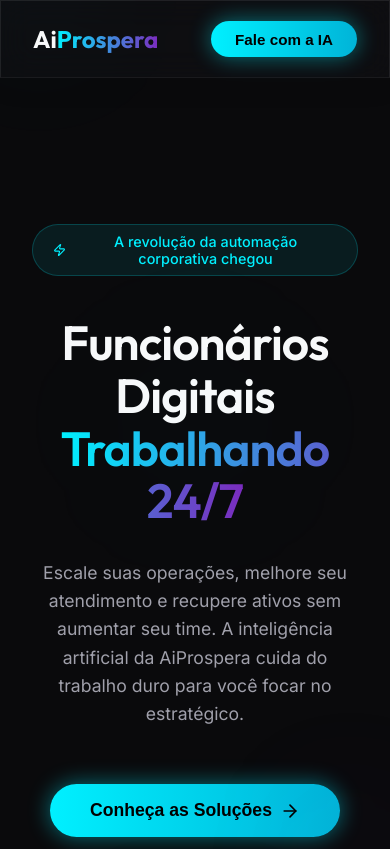
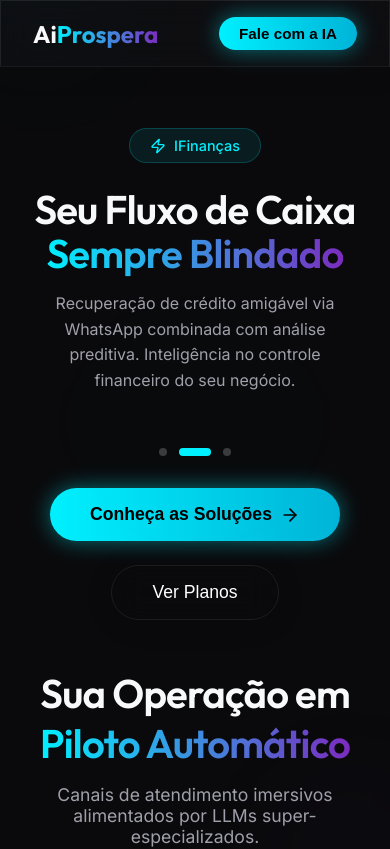
Before and after one commit to gsklukao/aiprospera.com.br, a React (Vite) app: page / in a window 390 px wide. Shown: the top 849 px of the page. Built offline with nearby package versions, Linux system fonts and the light colour scheme.

Commit message:
feat: adiciona carrossel na hero section e ajusta responsividade vertical

```diff
--- a/src/App.tsx
+++ b/src/App.tsx
@@ -1,8 +1,38 @@
-
+import { useState, useEffect } from 'react';
 import { Bot, Zap, ArrowRight, Activity, Car, Users, CheckCircle2, MessageSquare, PhoneCall } from 'lucide-react';
-import { motion } from 'framer-motion';
+import { motion, AnimatePresence } from 'framer-motion';
 
 function App() {
+  const [currentSlide, setCurrentSlide] = useState(0);
+
+  const heroSlides = [
+    {
+      badge: "A revolução da automação corporativa",
+      title1: "Funcionários Digitais",
+      title2: "Trabalhando 24/7",
+      desc: "Escale suas operações, melhore seu atendimento e recupere ativos sem aumentar seu time. A inteligência artificial da AiProspera cuida do trabalho duro."
+    },
+    {
+      badge: "IFinanças",
+      title1: "Seu Fluxo de Caixa",
+      title2: "Sempre Blindado",
+      desc: "Recuperação de crédito amigável via WhatsApp combinada com análise preditiva. Inteligência no controle financeiro do seu negócio."
+    },
+    {
+      badge: "AiProspera Drive e Conecta",
+      title1: "Ecossistema Completo",
+      title2: "Para Seu Crescimento",
+      desc: "Desde o match perfeito de prestadores de serviço com clientes até o rastreamento logístico contínuo em tempo real."
+    }
+  ];
+
+  useEffect(() => {
+    const timer = setInterval(() => {
+      setCurrentSlide((prev) => (prev + 1) % heroSlides.length);
+    }, 5500);
+    return () => clearInterval(timer);
+  }, []);
+
   const fadeInUp = {
     hidden: { opacity: 0, y: 40 },
     visible: { opacity: 1, y: 0, transition: { duration: 0.6 } }
@@ -14,15 +44,15 @@ function App() {
   };
 
   return (
-    <div className="min-h-screen">
+    <div className="min-h-screen relative overflow-hidden">
       {/* Background glow effects */}
-      <div className="fixed inset-0 z-[-1] overflow-hidden pointer-events-none">
+      <div className="fixed inset-0 z-[-1] pointer-events-none">
         <div style={{ position: 'absolute', top: '-10%', left: '-10%', width: '40vw', height: '40vw', background: 'radial-gradient(circle, rgba(0,240,255,0.08) 0%, rgba(10,10,12,0) 70%)', filter: 'blur(60px)' }}></div>
         <div style={{ position: 'absolute', bottom: '-10%', right: '-10%', width: '40vw', height: '40vw', background: 'radial-gradient(circle, rgba(123,44,191,0.08) 0%, rgba(10,10,12,0) 70%)', filter: 'blur(60px)' }}></div>
-        <div style={{ position: 'absolute', top: '50%', left: '50%', transform: 'translate(-50%, -50%)', width: '60vw', height: '60vw', background: 'radial-gradient(circle, rgba(0,240,255,0.03) 0%, rgba(10,10,12,0) 70%)', filter: 'blur(80px)' }}></div>
+        <div style={{ position: 'absolute', top: '50%', left: '50%', transform: 'translate(-50%, -50%)', width: '60vw', height: '60vw', background: 'radial-gradient(circle, rgba(0,240,255,0.02) 0%, rgba(10,10,12,0) 70%)', filter: 'blur(80px)' }}></div>
       </div>
 
-      <header style={{ padding: '1.25rem 2rem', position: 'fixed', top: 0, width: '100%', zIndex: 50, borderBottom: '1px solid rgba(255,255,255,0.05)' }} className="glass-panel">
+      <header style={{ padding: '1rem 2rem', position: 'fixed', top: 0, width: '100%', zIndex: 50, borderBottom: '1px solid rgba(255,255,255,0.05)' }} className="glass-panel">
         <div style={{ maxWidth: '1200px', margin: '0 auto', display: 'flex', justifyContent: 'space-between', alignItems: 'center' }}>
           <div style={{ fontSize: '1.5rem', fontWeight: 700, fontFamily: 'var(--font-heading)' }}>
             Ai<span className="text-gradient">Prospera</span>
@@ -32,27 +62,64 @@ function App() {
             <a href="#ecossistema" style={{ color: 'var(--color-text-main)', fontSize: '0.95rem', fontWeight: 500, opacity: 0.8, transition: 'opacity 0.2s' }} onMouseOver={e => e.currentTarget.style.opacity = '1'} onMouseOut={e => e.currentTarget.style.opacity = '0.8'}>O Ecossistema</a>
             <a href="#planos" style={{ color: 'var(--color-text-main)', fontSize: '0.95rem', fontWeight: 500, opacity: 0.8, transition: 'opacity 0.2s' }} onMouseOver={e => e.currentTarget.style.opacity = '1'} onMouseOut={e => e.currentTarget.style.opacity = '0.8'}>Planos</a>
           </nav>
-          <button className="btn-primary" style={{ padding: '0.6rem 1.5rem', fontSize: '0.95rem' }}>
+          <button className="btn-primary" style={{ padding: '0.5rem 1.25rem', fontSize: '0.95rem' }}>
             Fale com a IA
           </button>
         </div>
       </header>
 
-      <main style={{ paddingTop: '8rem', paddingBottom: '4rem' }}>
-        {/* HERO SECTION */}
-        <section style={{ maxWidth: '1200px', margin: '0 auto', padding: '6rem 2rem', textAlign: 'center', minHeight: '80vh', display: 'flex', flexDirection: 'column', justifyContent: 'center' }}>
-          <motion.div initial="hidden" animate="visible" variants={staggerContainer}>
-            <motion.div variants={fadeInUp} style={{ display: 'inline-flex', alignItems: 'center', gap: '0.5rem', background: 'rgba(0, 240, 255, 0.08)', border: '1px solid rgba(0, 240, 255, 0.2)', padding: '0.5rem 1.25rem', borderRadius: '2rem', marginBottom: '2.5rem', color: 'var(--color-primary)', fontSize: '0.9rem', fontWeight: 500 }}>
-              <Zap size={16} /> <span>A revolução da automação corporativa chegou</span>
+      <main style={{ paddingTop: '6rem', paddingBottom: '2rem' }}>
+        {/* HERO SECTION WITH CAROUSEL */}
+        {/* Padding reduzido para puxar a seção seguinte para cima e a tela inicial mostrar mais conteúdo */}
+        <section style={{ maxWidth: '1200px', margin: '0 auto', padding: '2rem 2rem 0', textAlign: 'center', minHeight: '55vh', display: 'flex', flexDirection: 'column', justifyContent: 'center' }}>
+
+          <div style={{ position: 'relative', width: '100%', maxWidth: '1000px', margin: '0 auto', height: '320px', display: 'flex', justifyContent: 'center' }}>
+            <AnimatePresence mode="wait">
+              <motion.div
+                key={currentSlide}
+                initial={{ opacity: 0, y: 20 }}
+                animate={{ opacity: 1, y: 0 }}
+                exit={{ opacity: 0, y: -20 }}
+                transition={{ duration: 0.5 }}
+                style={{ position: 'absolute', width: '100%' }}
+              >
+                <div style={{ display: 'inline-flex', alignItems: 'center', gap: '0.5rem', background: 'rgba(0, 240, 255, 0.08)', border: '1px solid rgba(0, 240, 255, 0.2)', padding: '0.5rem 1.25rem', borderRadius: '2rem', marginBottom: '1.5rem', color: 'var(--color-primary)', fontSize: '0.9rem', fontWeight: 500 }}>
+                  <Zap size={16} /> <span>{heroSlides[currentSlide].badge}</span>
+                </div>
+
+                <h1 style={{ fontSize: 'clamp(2.5rem, 5vw, 4.5rem)', lineHeight: '1.1', marginBottom: '1rem', width: '100%' }}>
+                  {heroSlides[currentSlide].title1} <br />
+                  <span className="text-gradient">{heroSlides[currentSlide].title2}</span>
+                </h1>
+
+                <p style={{ fontSize: 'clamp(1rem, 2vw, 1.25rem)', color: 'var(--color-text-muted)', maxWidth: '750px', margin: '1rem auto 0', lineHeight: '1.6' }}>
+                  {heroSlides[currentSlide].desc}
+                </p>
               </motion.div>
-            <motion.h1 variants={fadeInUp} style={{ fontSize: 'clamp(3rem, 6vw, 5.5rem)', lineHeight: '1.1', marginBottom: '1.5rem', maxWidth: '1000px', margin: '0 auto' }}>
-              Funcionários Digitais <br />
-              <span className="text-gradient">Trabalhando 24/7</span>
-            </motion.h1>
-            <motion.p variants={fadeInUp} style={{ fontSize: 'clamp(1.1rem, 2vw, 1.35rem)', color: 'var(--color-text-muted)', maxWidth: '750px', margin: '2rem auto 3.5rem', lineHeight: '1.6' }}>
-              Escale suas operações, melhore seu atendimento e recupere ativos sem aumentar seu time. A inteligência artificial da AiProspera cuida do trabalho duro para você focar no estratégico.
-            </motion.p>
-            <motion.div variants={fadeInUp} style={{ display: 'flex', gap: '1.5rem', justifyContent: 'center', flexWrap: 'wrap' }}>
+            </AnimatePresence>
+          </div>
+
+          <div style={{ display: 'flex', gap: '0.75rem', justifyContent: 'center', margin: '0 0 2rem' }}>
+            {heroSlides.map((_, i) => (
+              <button
+                key={i}
+                onClick={() => setCurrentSlide(i)}
+                style={{
+                  width: i === currentSlide ? '32px' : '8px',
+                  height: '8px',
+                  borderRadius: '4px',
+                  background: i === currentSlide ? 'var(--color-primary)' : 'rgba(255,255,255,0.2)',
+                  transition: 'all 0.4s cubic-bezier(0.4, 0, 0.2, 1)',
+                  cursor: 'pointer',
+                  border: 'none',
+                  padding: 0
+                }}
+                aria-label={`Ir para slide ${i + 1}`}
+              />
+            ))}
+          </div>
+
+          <motion.div initial={{ opacity: 0 }} animate={{ opacity: 1 }} transition={{ delay: 0.5, duration: 0.8 }} style={{ display: 'flex', gap: '1.5rem', justifyContent: 'center', flexWrap: 'wrap' }}>
             <button className="btn-primary" style={{ padding: '1rem 2.5rem', fontSize: '1.1rem' }}>
               Conheça as Soluções <ArrowRight size={20} />
             </button>
@@ -60,14 +127,13 @@ function App() {
               Ver Planos
             </button>
           </motion.div>
-          </motion.div>
         </section>
 
         {/* SOLUÇÕES BASE */}
-        <section id="solucoes" style={{ maxWidth: '1200px', margin: '0 auto', padding: '6rem 2rem' }}>
-          <motion.div initial="hidden" whileInView="visible" viewport={{ once: true, margin: "-100px" }} variants={fadeInUp}>
+        <section id="solucoes" style={{ maxWidth: '1200px', margin: '1rem auto 0', padding: '2rem 2rem 5rem' }}>
+          <motion.div initial="hidden" whileInView="visible" viewport={{ once: true, margin: "-50px" }} variants={fadeInUp}>
             <h2 style={{ fontSize: '2.5rem', textAlign: 'center', marginBottom: '1rem' }}>Sua Operação em <span className="text-gradient">Piloto Automático</span></h2>
-            <p style={{ textAlign: 'center', color: 'var(--color-text-muted)', marginBottom: '4rem', fontSize: '1.1rem' }}>Canais de atendimento imersivos alimentados por LLMs super-especializados.</p>
+            <p style={{ textAlign: 'center', color: 'var(--color-text-muted)', marginBottom: '3rem', fontSize: '1.1rem' }}>Canais de atendimento imersivos alimentados por LLMs super-especializados.</p>
           </motion.div>
 
           <motion.div
@@ -91,7 +157,7 @@ function App() {
         </section>
 
         {/* ECOSSISTEMA */}
-        <section id="ecossistema" style={{ padding: '6rem 2rem', position: 'relative' }}>
+        <section id="ecossistema" style={{ padding: '5rem 2rem', position: 'relative' }}>
           <div style={{ position: 'absolute', top: 0, left: 0, right: 0, bottom: 0, background: 'linear-gradient(180deg, rgba(10,10,12,0) 0%, rgba(0,240,255,0.03) 50%, rgba(10,10,12,0) 100%)', zIndex: -1 }}></div>
           <div style={{ maxWidth: '1200px', margin: '0 auto' }}>
             <motion.div initial="hidden" whileInView="visible" viewport={{ once: true }} variants={fadeInUp}>
@@ -118,7 +184,6 @@ function App() {
                 </div>
                 <div style={{ flex: '1 1 400px', background: 'rgba(0,0,0,0.3)', minHeight: '300px', borderLeft: '1px solid var(--color-border)', display: 'flex', alignItems: 'center', justifyContent: 'center', overflow: 'hidden', position: 'relative' }}>
                   <div style={{ position: 'absolute', width: '200px', height: '200px', background: 'var(--color-primary)', filter: 'blur(100px)', opacity: 0.15 }}></div>
-                  {/* Mock dashboard gráfico abstrato poderia entrar aqui */}
                   <Activity size={120} color="var(--color-border)" style={{ opacity: 0.3 }} />
                 </div>
               </motion.div>
@@ -142,7 +207,7 @@ function App() {
         </section>
 
         {/* PRICING */}
-        <section id="planos" style={{ maxWidth: '1200px', margin: '0 auto', padding: '6rem 2rem' }}>
+        <section id="planos" style={{ maxWidth: '1200px', margin: '0 auto', padding: '5rem 2rem 6rem' }}>
           <motion.div initial="hidden" whileInView="visible" viewport={{ once: true }} variants={fadeInUp} style={{ textAlign: 'center', marginBottom: '4rem' }}>
             <h2 style={{ fontSize: '3rem', marginBottom: '1rem' }}>Planos que Crescem <span className="text-gradient">Com Você</span></h2>
             <p style={{ color: 'var(--color-text-muted)', fontSize: '1.1rem' }}>Comece pequeno, ou vá all-in na automação corporativa.</p>
```
Lines whose indentation alone changed are shown as unchanged.
